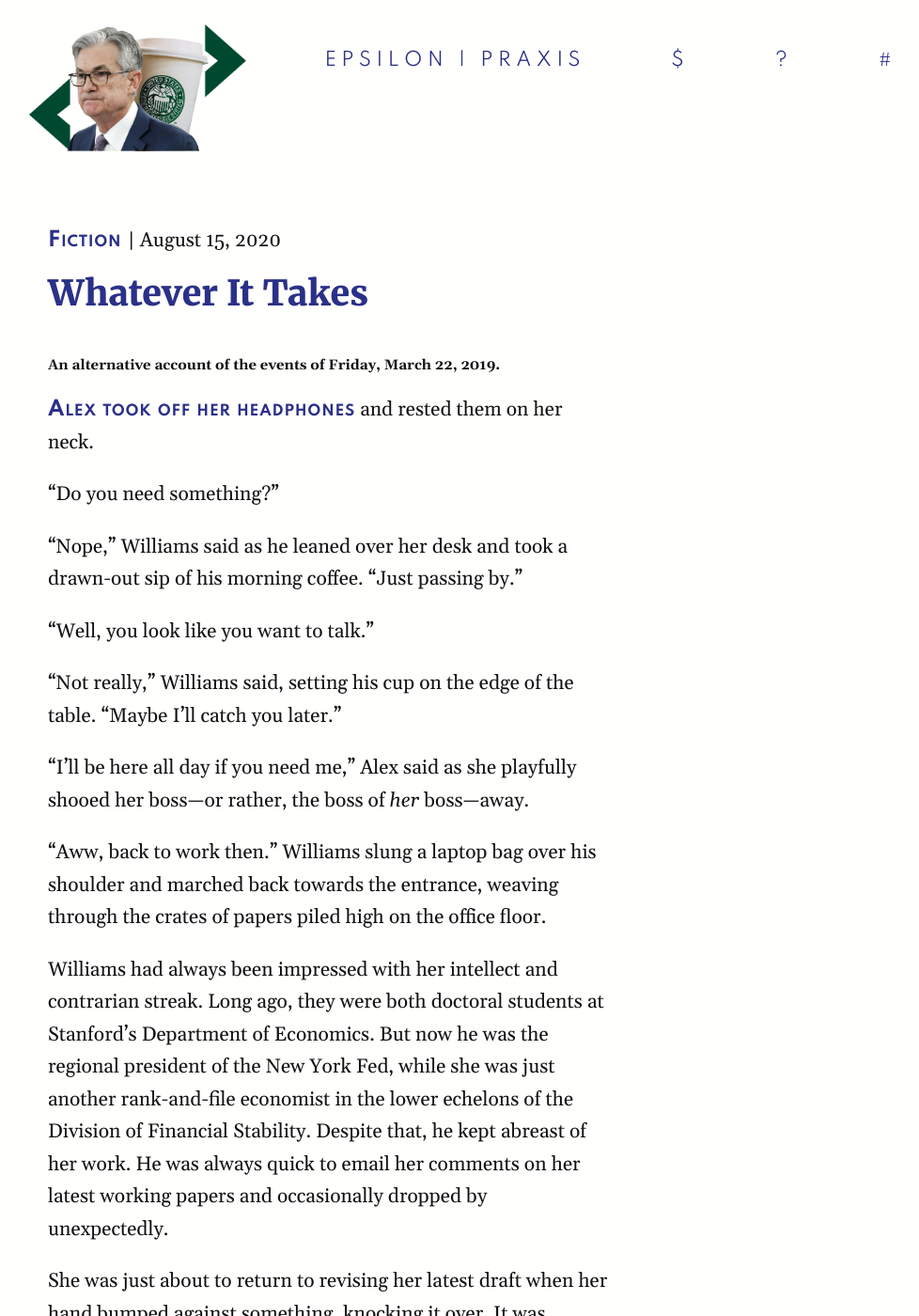
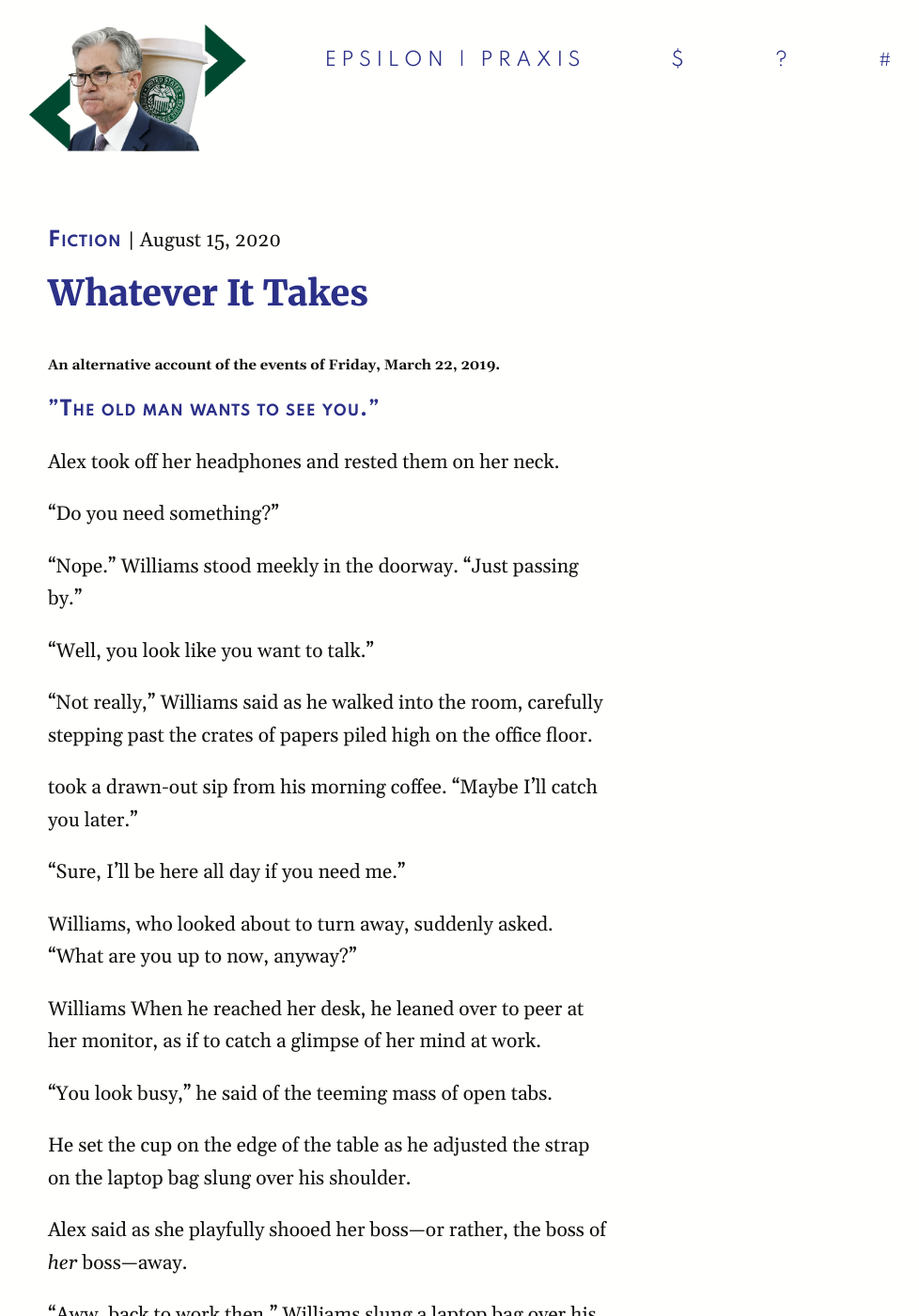
Before and after one commit to AndrewYang2024/AndrewYang2024.github.io, a Jekyll site: the page built from _posts/2020-08-16-Whatever-It-Takes.md, in a window 1280 px wide and 1400 px high. Shown: the whole window at 94% size, without its empty margins (45-1023 px from the left). Built offline with Jekyll 4.4.1, drawn with Linux system fonts in a browser that asks for light colours; nearby versions of some CDN libraries.

Commit message:
Update 2020-08-16-Whatever-It-Takes.md

```diff
--- a/_posts/2020-08-16-Whatever-It-Takes.md
+++ b/_posts/2020-08-16-Whatever-It-Takes.md
@@ -11,17 +11,35 @@ picid: "a001"
 
 #### An alternative account of the events of Friday, March 22, 2019.
 
-{% newthought 'Alex took off her headphones' %} and rested them on her neck.
+{% newthought ' ”The old man wants to see you.” ' %}
+
+Alex took off her headphones and rested them on her neck.
+
+
 
 “Do you need something?”
 
-“Nope,” Williams said as he leaned over her desk and took a drawn-out sip of his morning coffee. “Just passing by.”
+“Nope.” Williams stood meekly in the doorway. “Just passing by.”
 
 “Well, you look like you want to talk.”
 
-“Not really,” Williams said, setting his cup on the edge of the table. “Maybe I’ll catch you later.”
+“Not really,” Williams said as he walked into the room, carefully stepping past the crates of papers piled high on the office floor.
 
-“I’ll be here all day if you need me,” Alex said as she playfully shooed her boss—or rather, the boss of *her* boss—away.
+took a drawn-out sip from his morning coffee. “Maybe I’ll catch you later.”
+
+“Sure, I’ll be here all day if you need me.”
+
+Williams, who looked about to turn away, suddenly asked. “What are you up to now, anyway?”
+
+Williams  When he reached her desk, he leaned over to peer at her monitor, as if to catch a glimpse of her mind at work.
+
+“You look busy,” he said of the teeming mass of open tabs.
+
+
+
+ He set the cup on the edge of the table as he adjusted the strap on the laptop bag slung over his shoulder.
+
+ Alex said as she playfully shooed her boss—or rather, the boss of *her* boss—away.
 
 “Aww, back to work then.” Williams slung a laptop bag over his shoulder and marched back towards the entrance, weaving through the crates of papers piled high on the office floor.
 
```
